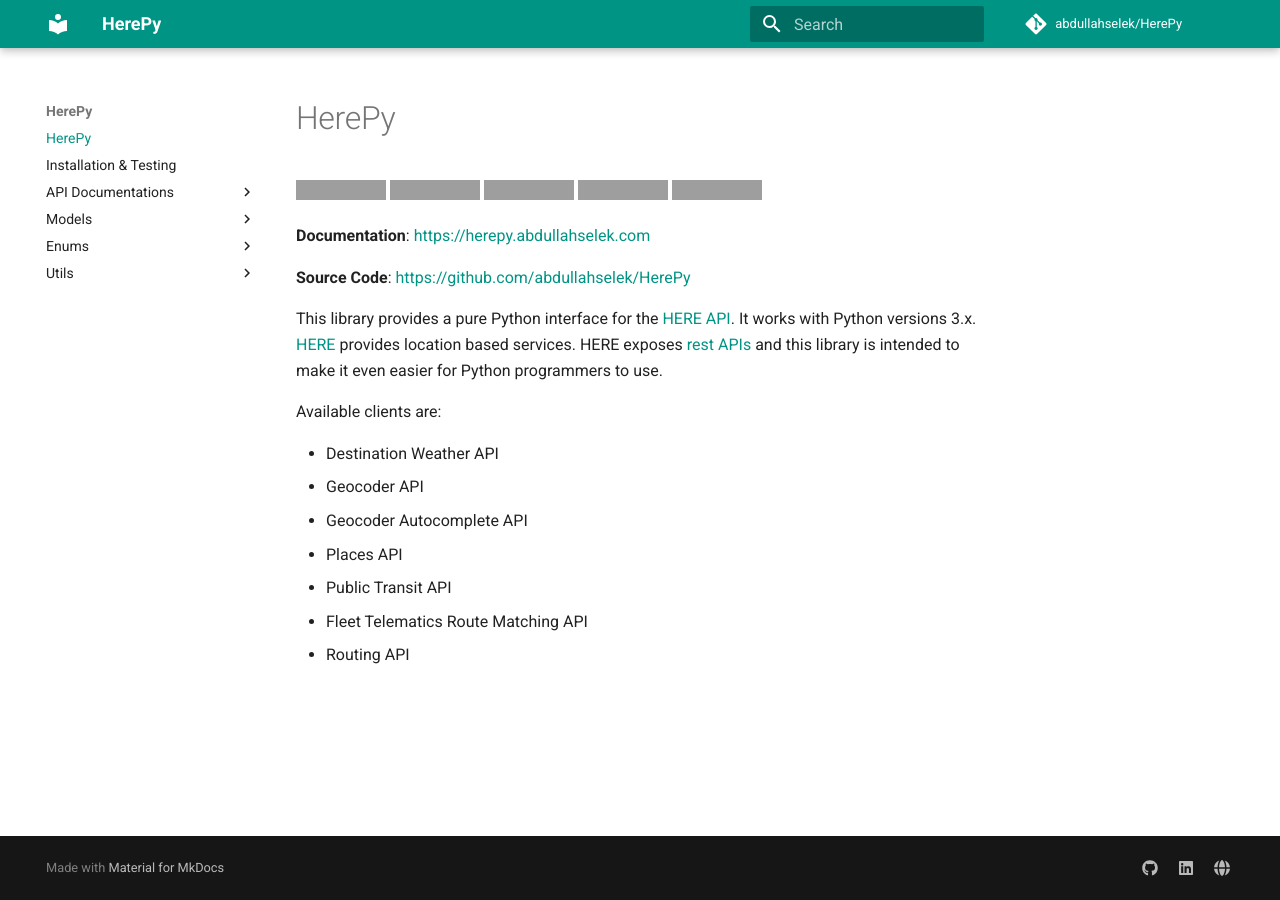
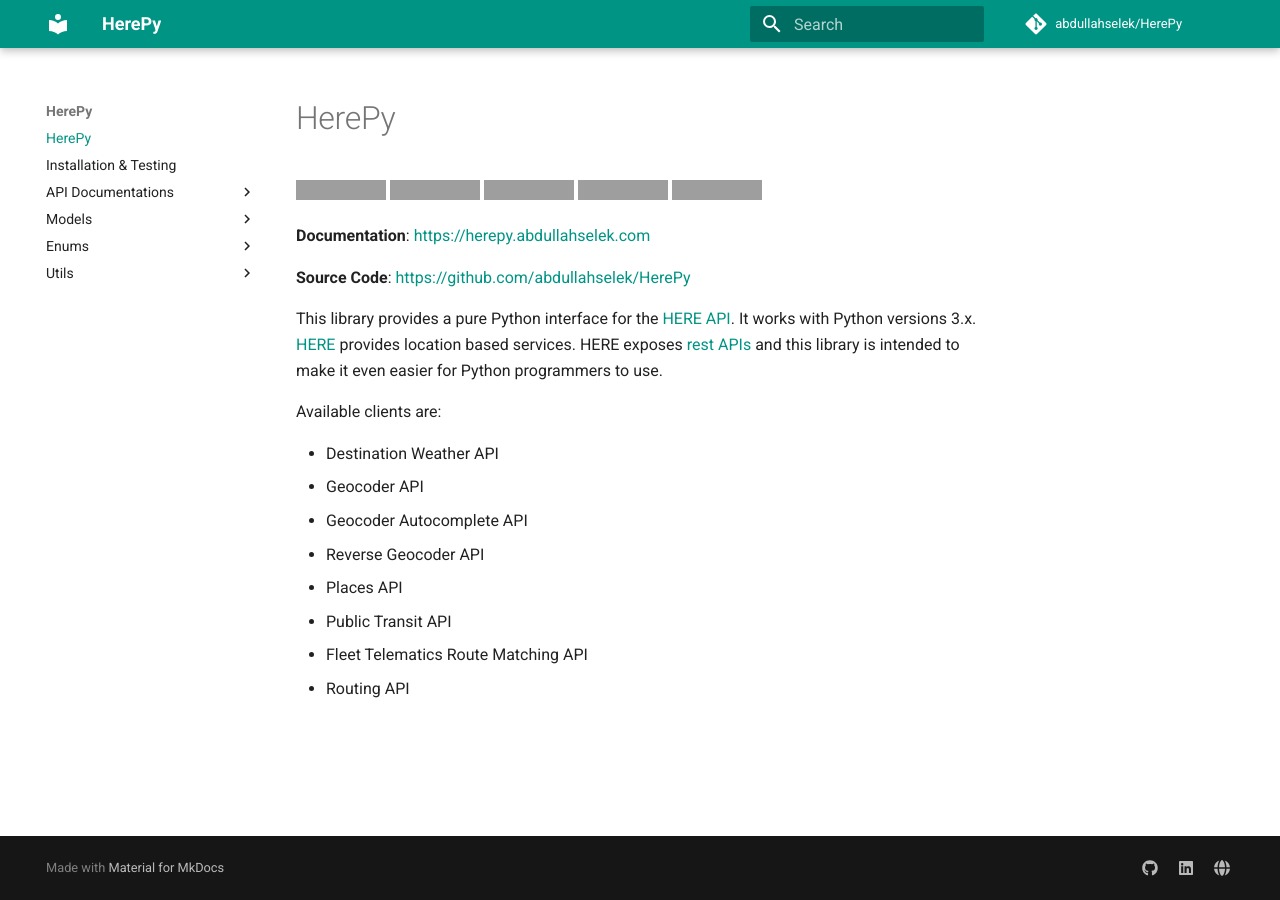
Before and after one commit to abdullahselek/HerePy, an MkDocs documentation site: the page built from docs/index.md, in a window 1280 px wide. Built offline with MkDocs 1.6.1 and Material for MkDocs 9.7.7, drawn with Linux system fonts in a browser that asks for light colours; comment, search, counter and statistics services are not loaded; grey boxes are pictures that could not be loaded.

Commit message:
Add missing api to list

```diff
--- a/docs/index.md
+++ b/docs/index.md
@@ -19,6 +19,7 @@
 * Destination Weather API
 * Geocoder API
 * Geocoder Autocomplete API
+* Reverse Geocoder API
 * Places API
 * Public Transit API
 * Fleet Telematics Route Matching API
```
